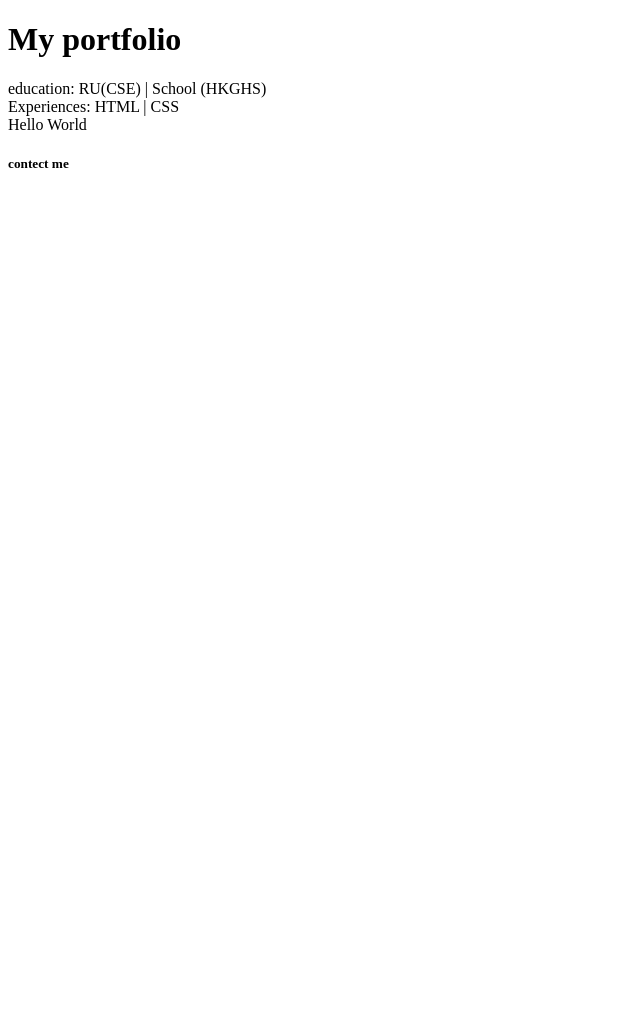
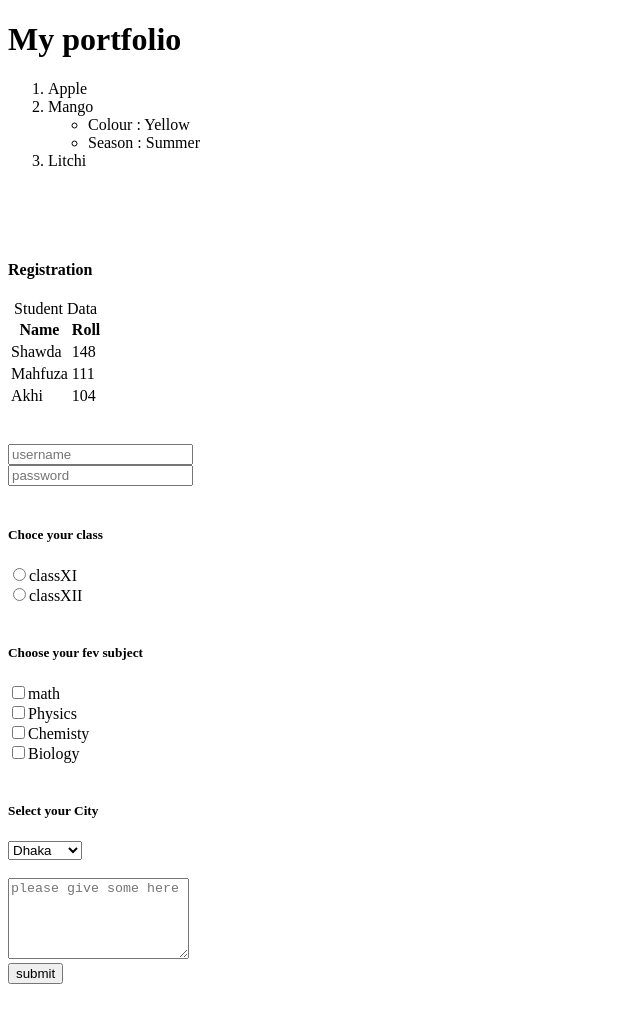
Before and after one commit to shawdaena/HTML, a plain HTML site: page Hello.html in a window 1280 px wide. Shown: the whole page, without its empty margins (0-640 px from the left). Before the commit the page ends 800 px from the top, so only its background shows below. Drawn offline with Linux system fonts and the light colour scheme.

Commit message:
Last update of html

```diff
--- a/Hello.html
+++ b/Hello.html
@@ -13,14 +13,101 @@
         <h1>My portfolio</h1>
     </header>
     <main>
-        <section>education: RU(CSE) | School (HKGHS)</section>
-        <section>Experiences: HTML | CSS</section>
-        <div>Hello World</div>
+        <!-- <section>education: RU(CSE) | School (HKGHS)</section>
+        <section>Experiences: HTML | CSS</section> -->
+        <!-- <div>Hello World</div> -->
+        <ol>
+            <li>Apple</li>
+            <li>Mango</li>
+            <ul>
+                <li>Colour : Yellow</li>
+                <li>Season : Summer</li>
+            </ul>
+            <li>Litchi</li>
+        </ol>
+        <br>
+        <br>
+        <br>
+        <h4>Registration</h4>
+        <table>
+            <thead>
+                <caption>
+                    Student Data
+                </caption>
+                <tr>
+                    <th>Name</th>
+                    <th>Roll</th>
+                </tr>
+            </thead>
+            <tbody>
+                <tr>
+                    <td>Shawda</td>
+                    <td>148</td>
+                </tr>
+                <tr>
+                    <td>Mahfuza</td>
+                    <td>111</td>
+                </tr>
+                <tr>
+                    <td>Akhi</td>
+                    <td>104</td>
+                </tr>
+            </tbody>
+        </table>
 
+        <br><br>
+        <form action="/action.php">
+            <input type="text" placeholder="username">
+            <br>
+            <input type="password" placeholder="password">
+            <br><br>
+            <h5>Choce your class</h5>
+            <label for="101">
+
+            <input type="radio" value="Class XI" name="class" id="101">classXI
+        </label>
+            <br>
+            <label for="102">
+            <input type="radio" value="Class XII" name="class" id="102">classXII
+        </label>
+            <br><br>
+            <h5>Choose your fev subject</h5>
+            <label for="math">
+                <input type="checkbox" value="math" name="subject" id="101">math
+            </label><br>
+            <label for="Physics">
+                <input type="checkbox" value="physics" name="subject" id="102">Physics
+            </label><br>
+            <label for="Chemisty">
+                <input type="checkbox" value="Chemisty" name="subject" id="103">Chemisty
+            </label><br>
+            <label for="Biology">
+                <input type="checkbox" value="Biology" name="subject" id="104">Biology
+            </label>
+            <br><br>
+            <h5>Select your City</h5>
+            <select name="City" id="101">
+                <option value="Dhaka">Dhaka</option>
+                <option value="Rajshahi">Rajshahi</option>
+                <option value="Pabna">Pabna</option>
+                <option value="Rongpur">Rongpur</option>
+            </select>
+            <br><br>
+            <textarea name="feedback" id="101" placeholder="please give some here" rows="5"></textarea>
+            <br>
+            <input type="submit" value="submit">
+        </form>
     </main>
-    <footer>
+    <!-- <footer>
         <h5>contect me</h5>
-    </footer>
+    </footer> -->
+    <br><br>
+    <!-- <iframe width="560" height="315" src="https://www.youtube.com/embed/HcOc7P5BMi4?si=-cwiOJr5A04UoBwY" title="YouTube video player" frameborder="0" allow="accelerometer; autoplay; clipboard-write; encrypted-media; gyroscope; picture-in-picture; web-share"
+        referrerpolicy="strict-origin-when-cross-origin" allowfullscreen></iframe> -->
+
+
+    <!-- share video with share+Embed+copy link -->
+
 </body>
 
 </html>
```
